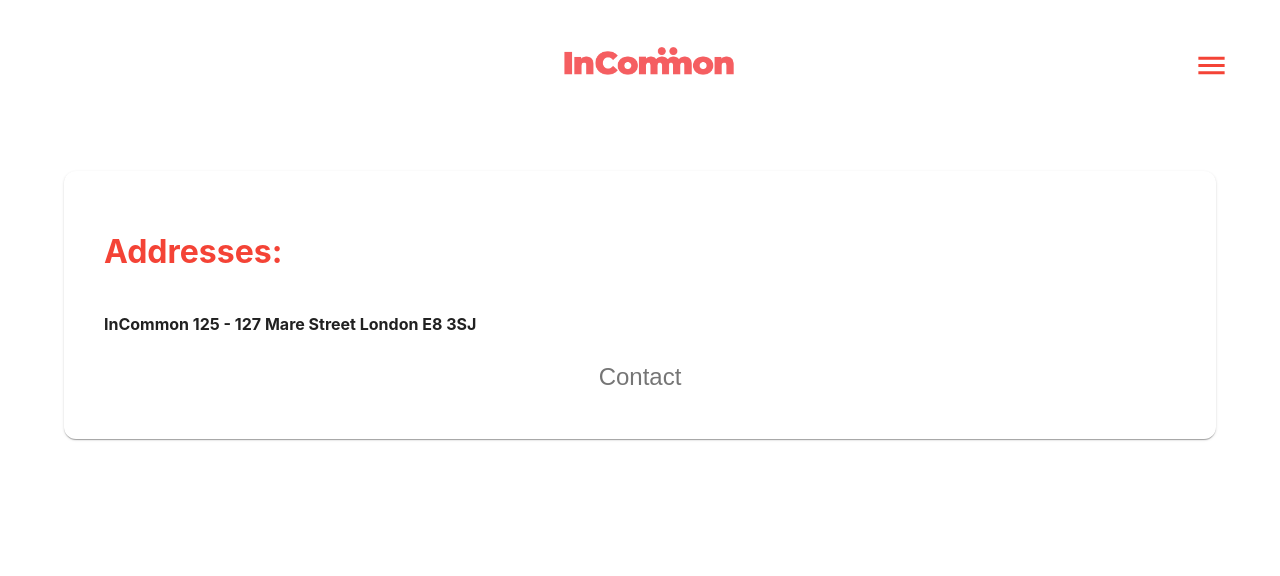
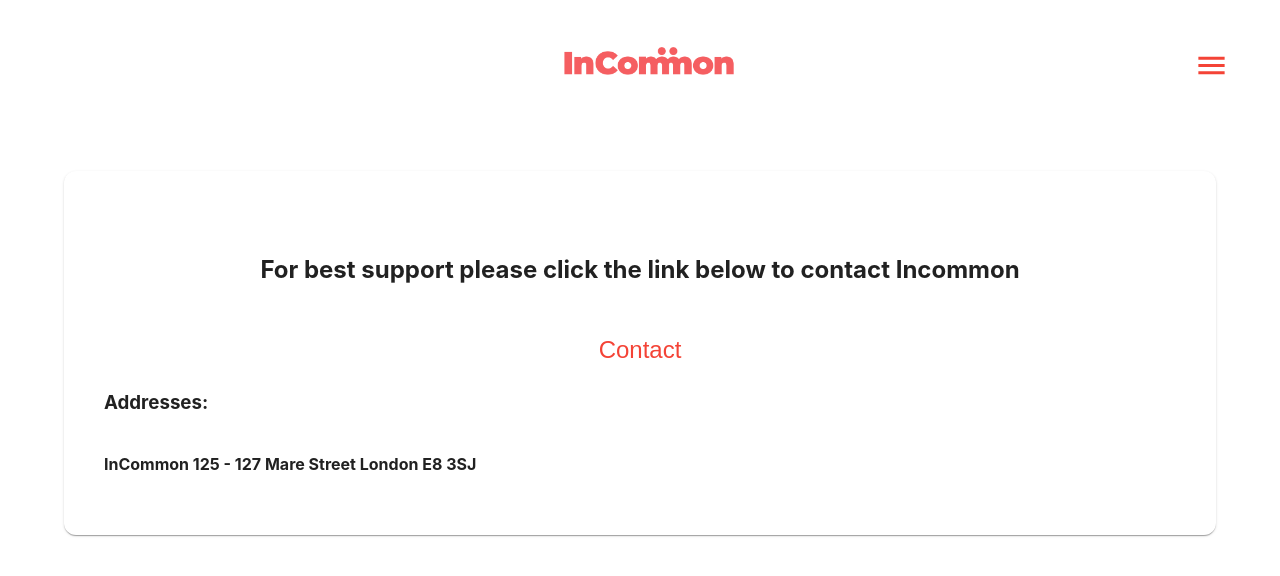
Before and after one commit to tech-for-better/in-common, a Next.js app: page /help-page in a window 1280 px wide. Shown: the top 576 px of the page. Built offline with nearby package versions, Linux system fonts and the light colour scheme; no server answers.

Commit message:
Linked the help-page to the menu bar

```diff
--- a/components/Help/Help.js
+++ b/components/Help/Help.js
@@ -6,6 +6,7 @@
   Typography,
   IconButton,
   Box,
+  Icon,
 } from '@mui/material';
 import Link from 'next/link';
 export default function Help({ user }) {
@@ -26,17 +27,38 @@
           flex: 1,
         }}
       >
-        {' '}
-        <h1 style={{ color: '#f44336' }}> Addresses:</h1>
         <Box>
-          <Box>
-            {' '}
-            <h4>InCommon 125 - 127 Mare Street London E8 3SJ</h4>{' '}
+          <Box
+            sx={{
+              mt: 3,
+              justifyContent: 'center',
+              display: 'flex',
+              justifyContent: 'center',
+              alignItems: 'center',
+            }}
+          >
+            <h2>
+              For best support please click the link below to contact Incommon
+            </h2>
+          </Box>
+          <Box
+            sx={{
+              mt: 3,
+              justifyContent: 'center',
+              display: 'flex',
+              justifyContent: 'center',
+              alignItems: 'center',
+            }}
+          >
+            <IconButton style={{ color: '#f44336' }}>
+              <Link href="https://incommon.org.uk/get-involved"> Contact</Link>
+            </IconButton>
           </Box>
         </Box>
-        <IconButton>
-          <Link href="https://incommon.org.uk/get-involved"> Contact</Link>
-        </IconButton>
+        <h3> Addresses:</h3>
+        <Box>
+          <h4>InCommon 125 - 127 Mare Street London E8 3SJ</h4>
+        </Box>
       </Card>{' '}
     </Container>
   );
--- a/components/Menu/MenuDropDown.jsx
+++ b/components/Menu/MenuDropDown.jsx
@@ -124,7 +124,11 @@
           Manage Events
         </MenuItem>
         <Divider sx={{ my: 0.5 }} />
-        <MenuItem onClick={handleClose} disableRipple>
+        <MenuItem onClick={() => {
+          handleClose;
+          router.push('/help-page');
+        }}
+          disableRipple>
           <HelpOutlineIcon />
           Help
         </MenuItem>
```
